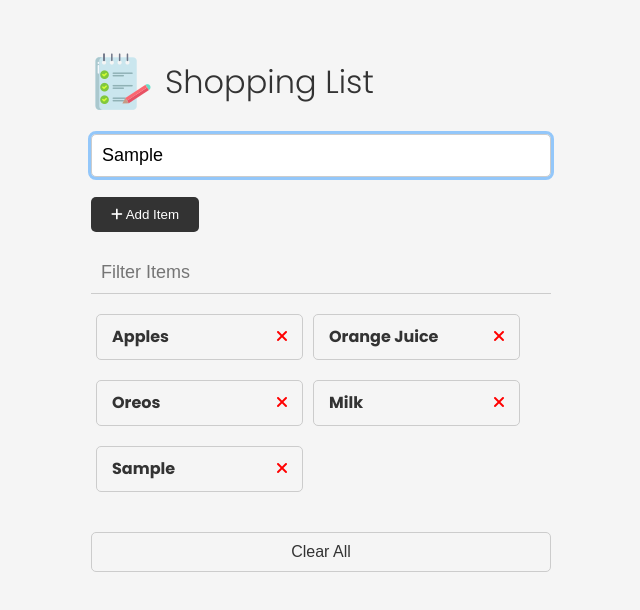
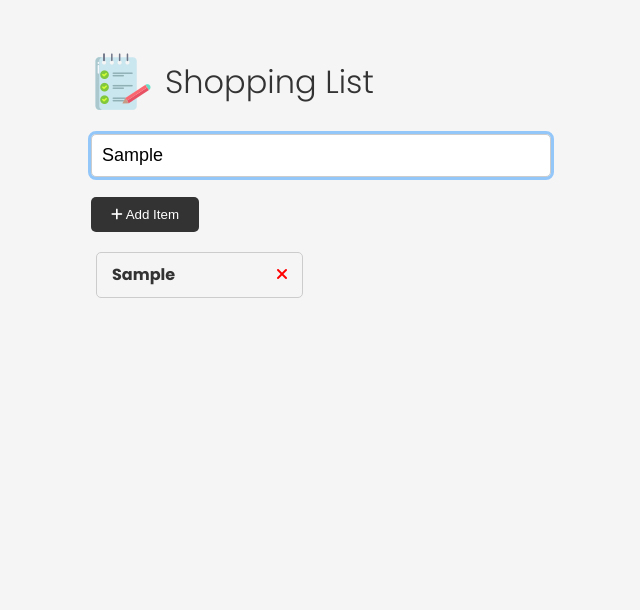
Before and after one commit to durgaprasadmamidi/shopping-list, a plain HTML site: page index.html in a window 1280 px wide. Both pictures are taken after typing "Sample" into the empty fields and a click on the button "Add Item". Shown: the whole page, without its empty margins (319-959 px from the left). Drawn offline with Linux system fonts and the light colour scheme.

Commit message:
display items from local storage

```diff
--- a/index.html
+++ b/index.html
@@ -47,7 +47,7 @@
       </div>
 
       <ul id="item-list" class="items">
-        <li>
+        <!-- <li>
           Apples
           <button class="remove-item btn-link text-red">
             <i class="fa-solid fa-xmark"></i>
@@ -70,7 +70,7 @@
           <button class="remove-item btn-link text-red">
             <i class="fa-solid fa-xmark"></i>
           </button>
-        </li>
+        </li> -->
       </ul>
 
       <button id="clear" class="btn-clear">Clear All</button>
--- a/script.js
+++ b/script.js
@@ -114,7 +114,7 @@ function addItemToDOM(newInput){
     itemList.appendChild(li);
 }
 
-function addItemToLocalStorage(newInput){
+function getItemsFromLocalStorage(){
 
     let itemsInLocalStorage;
 
@@ -126,14 +126,25 @@ function addItemToLocalStorage(newInput){
         //Convert string to array
         itemsInLocalStorage = JSON.parse(localStorage.getItem('items'));
     }
+    return itemsInLocalStorage;
+}
 
+function addItemToLocalStorage(newInput){
 
+    let itemsInLocalStorage = getItemsFromLocalStorage();
     itemsInLocalStorage.push(newInput);
     //Convert to JSON string
-    localStorage.setItem('items',JSON.stringify(itemsInLocalStorage));
-
+    localStorage.setItem('items',JSON.stringify(itemsInLocalStorage));ß
 }
 
+// Display items from local storage`
+function displayItems(){
+    let itemsInLocalStorage = getItemsFromLocalStorage();
+    itemsInLocalStorage.forEach((item)=>{
+        addItemToDOM(item);
+    });
+    checkUI();
+}
 
 function createLi(newInput){
     const li = document.createElement('li');
@@ -212,6 +223,8 @@ function filterItems(e){
 }
 
 
+//Initialize the app
+function init(){
 itemForm.addEventListener('submit',addItem);
 itemForm.addEventListener('focusin',enteringText);
 itemForm.addEventListener('focusout',notEnteringText);
@@ -219,5 +232,8 @@ itemForm.addEventListener('focusout',notEnteringText);
 itemList.addEventListener('click',deleteItem);
 clearBtn.addEventListener('click',clearItems);
 filterInput.addEventListener('input',filterItems);
+document.addEventListener('DOMContentLoaded',displayItems);
+checkUI();
+}
 
-checkUI();
+init();
```
